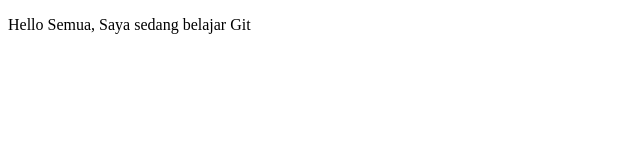
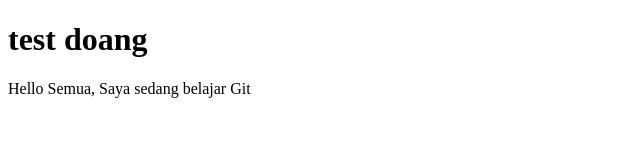
Before and after one commit to Alfin1980/belajar-git, a plain HTML site: page file.html in a window 1280 px wide. Shown: the whole page, without its empty margins (0-640 px from the left). Drawn offline with Linux system fonts and the light colour scheme.

Commit message:
upload file

```diff
--- a/file.html
+++ b/file.html
@@ -6,6 +6,7 @@
     <title>Belajar Git - Project 01</title>
 
 <body>
+    <h1>test doang</h1>
     <p>Hello Semua, Saya sedang belajar Git</p>
 </body>
 </html>
```
